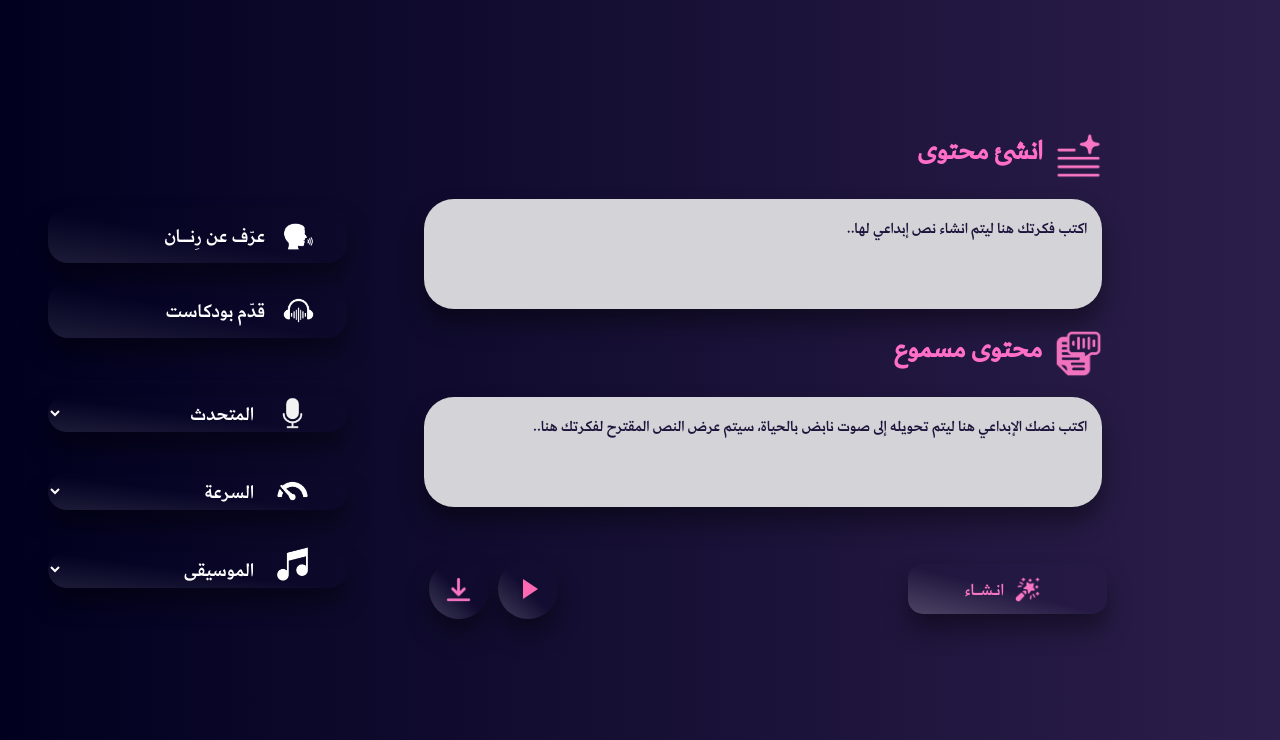
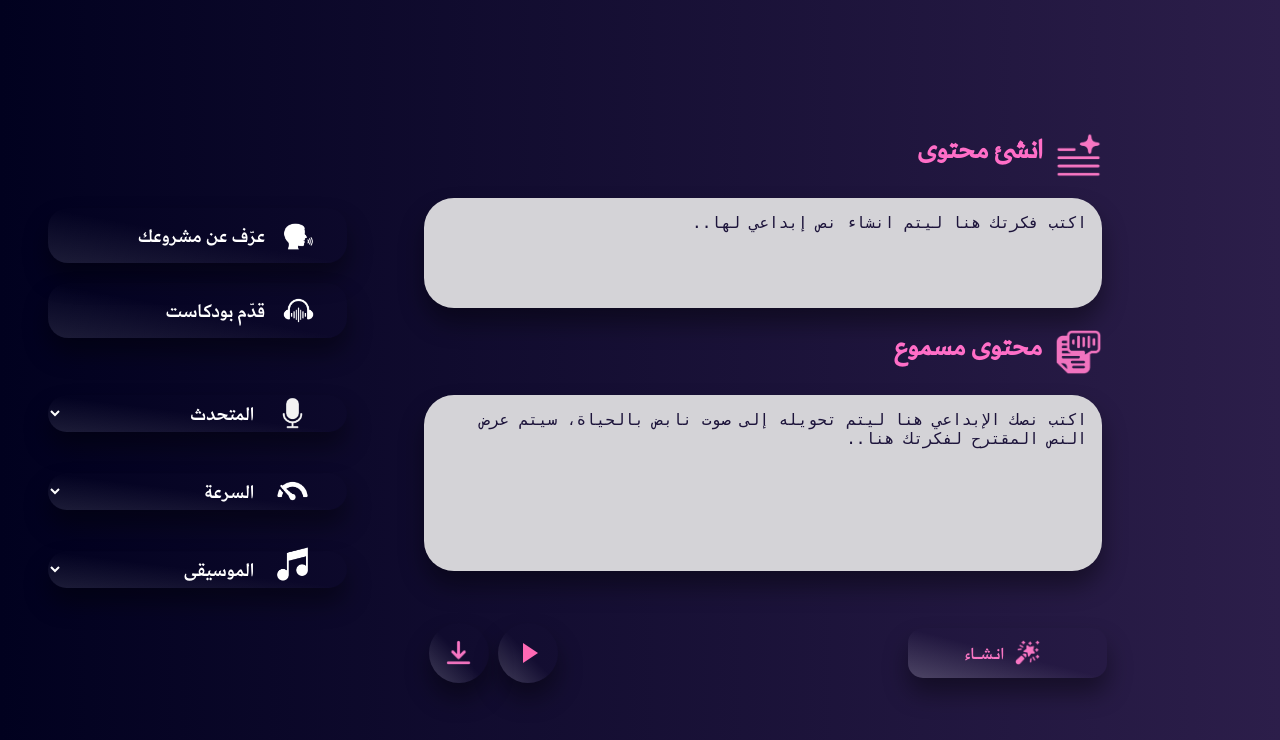
Before and after one commit to fatimahmji/RenanPlatform, a Flask app: page /model in a window 1280 px wide. Shown: the part 60-800 px from the top of the page. Run offline with Flask 3, Linux system fonts and the light colour scheme.

Commit message:
Update model.html

```diff
--- a/templates/model.html
+++ b/templates/model.html
@@ -25,12 +25,12 @@
       <div class="tts-inputs-div">
           <img src="../static/images/icons/generate_text.png" alt="انشئ محتوى" class="tts-icons">
           <span class="tts-titles"> انشئ محتوى </span> <br>
-      <textarea id="text-gen-input" class="input-textarea no-scroll" style="height: 80px;font-family: 'Amariya-bold';font-size: 20px;"
+          <textarea id="text-gen-input" class="input-textarea no-scroll" style="height: 80px;"
               placeholder="اكتب فكرتك هنا ليتم انشاء نص إبداعي لها.."></textarea> <br>
 
           <img src="../static/images/icons/text_to_speech.png" alt="محتوى مسموع" class="tts-icons">
           <span class="tts-titles"> محتوى مسموع </span> <br>
-      <textarea id="tts-input" class="input-textarea no-scroll" style="height: 80px;font-family: 'Amariya-bold';font-size: 20px;"
+          <textarea id="tts-input" class="input-textarea no-scroll"
               placeholder="اكتب نصك الإبداعي هنا ليتم تحويله إلى صوت نابض بالحياة، سيتم عرض النص المقترح لفكرتك هنا.."></textarea>
           <br><br>
 
@@ -53,8 +53,8 @@
       </div>
       <div class="tts-buttons-div">
           <button id="create-voice-over" class="btn-with-icon">
-        <img src="../static/images/icons/voice_over.png" alt="عرّف عن رِنـــان" class="btn-icon">
-        عرّف عن رِنـــان
+              <img src="../static/images/icons/voice_over.png" alt="عرّف عن مشروعك" class="btn-icon">
+              عرّف عن مشروعك
           </button>
           <button id="create-boadcast" class="btn-with-icon">
               <img src="../static/images/icons/broadcast.png" alt="قدّم بودكاست" class="btn-icon">
@@ -81,16 +81,18 @@
           <div class="select-container">
               <select id="music-select" class="btn-with-icon">
                   <option disabled selected hidden>الموسيقى</option>
-          <option id="no-music" value="no-music">بدون موسيقى</option>
+                  <option id="no-music" value="None">بدون موسيقى</option>
                   <option id="music1" value="music1">موسيقى قصصية</option>
-          <option id="music2" value="music2">موسيقى إعلانية</option>
+                  <option id="music2" vlaue="music2">موسيقى إعلانية</option>
               </select>
               <img src="../static/images/icons/music.png" class="drop-icon">
           </div>
       </div>
   </div>
 
+
   <script src="{{ url_for('static', filename='js/script.js') }}"></script>
 </body>
 
+
 </html>
```
Lines whose indentation alone changed are shown as unchanged.
